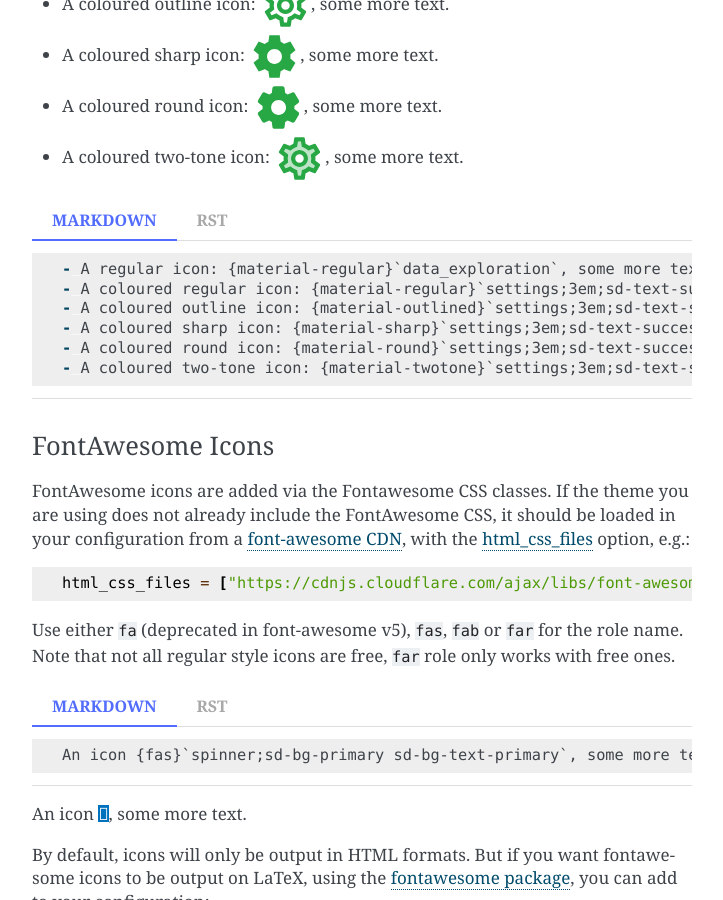
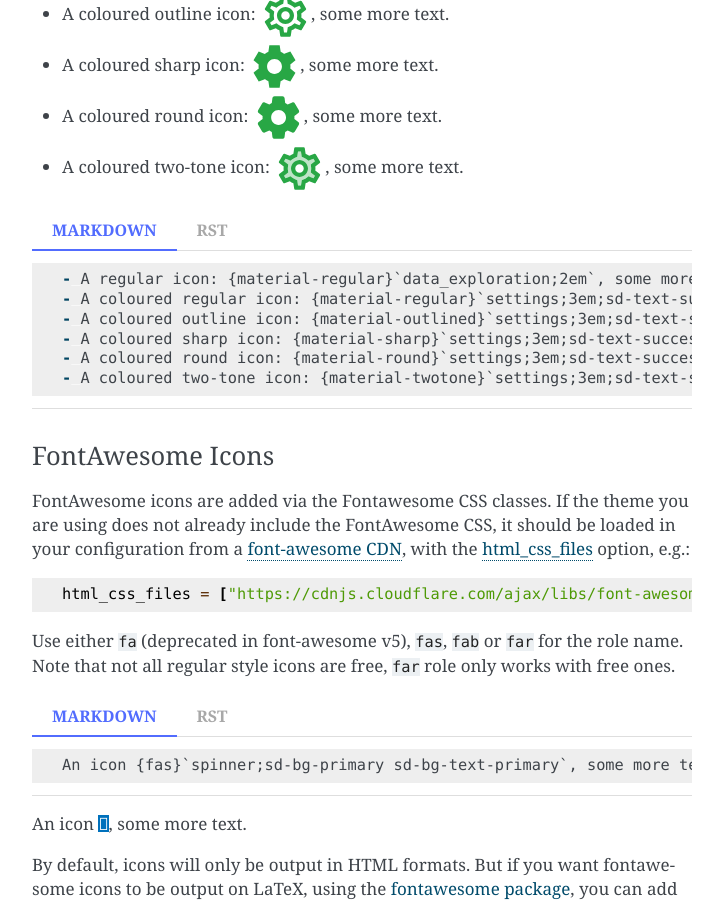
Before and after one commit to executablebooks/sphinx-design, a Sphinx documentation site: the page built from docs/badges_buttons.md, in a window 1280 px wide and 900 px high, scrolled down 17001 px. Shown: the whole window, without its empty margins (388-1111 px from the left). Built offline with Sphinx 7.4.7, drawn with Linux system fonts in a browser that asks for light colours.

Commit message:
improve test coverage take 3

```diff
--- a/docs/badges_buttons.md
+++ b/docs/badges_buttons.md
@@ -215,7 +215,7 @@
 
 Not all icons are available for each flavor, but most are. Instead of displaying the 10660+ icons here, you are encouraged to browse the available icons from the [Material Design Icons' showcase](https://fonts.google.com/icons) hosted by Google.
 
-- A regular icon: {material-regular}`data_exploration`, some more text
+- A regular icon: {material-regular}`data_exploration;2em`, some more text
 - A coloured regular icon: {material-regular}`settings;3em;sd-text-success`, some more text.
 - A coloured outline icon: {material-outlined}`settings;3em;sd-text-success`, some more text.
 - A coloured sharp icon: {material-sharp}`settings;3em;sd-text-success`, some more text.
--- a/docs/snippets/myst/icon-material-design.txt
+++ b/docs/snippets/myst/icon-material-design.txt
@@ -1,4 +1,4 @@
-- A regular icon: {material-regular}`data_exploration`, some more text
+- A regular icon: {material-regular}`data_exploration;2em`, some more text
 - A coloured regular icon: {material-regular}`settings;3em;sd-text-success`, some more text.
 - A coloured outline icon: {material-outlined}`settings;3em;sd-text-success`, some more text.
 - A coloured sharp icon: {material-sharp}`settings;3em;sd-text-success`, some more text.
--- a/docs/snippets/rst/icon-material-design.txt
+++ b/docs/snippets/rst/icon-material-design.txt
@@ -1,4 +1,4 @@
-- A regular icon: :material-regular:`data_exploration`, some more text
+- A regular icon: :material-regular:`data_exploration;2em`, some more text
 - A coloured regular icon: :material-regular:`settings;3em;sd-text-success`, some more text.
 - A coloured outline icon: :material-outlined:`settings;3em;sd-text-success`, some more text.
 - A coloured sharp icon: :material-sharp:`settings;3em;sd-text-success`, some more text.
```
Also changed, not shown: 2 other files.
